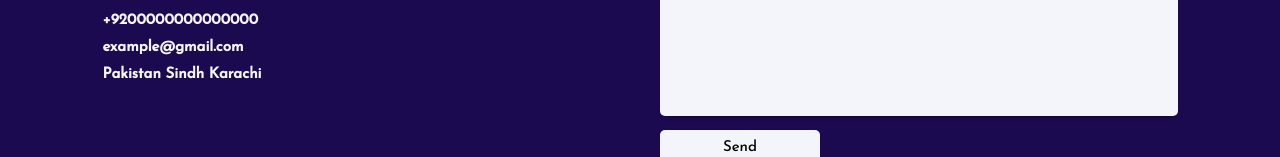
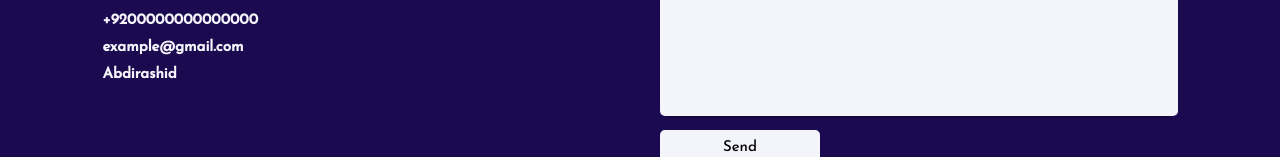
Before and after one commit to AbdirashidHaji/product, a plain HTML site: page index.html in a window 1280 px wide. Shown: the part 5095-5252 px from the top of the page. Drawn offline with Linux system fonts and the light colour scheme.

Commit message:
Update index.html

```diff
--- a/index.html
+++ b/index.html
@@ -401,7 +401,7 @@
             <div class="list">
                 <li><a href="#">+9200000000000000</a></li>
                 <li><a href="#">example@gmail.com</a></li>
-                <li><a href="#">Pakistan Sindh Karachi</a></li>
+                <li><a href="#">Abdirashid</a></li>
             </div>
         </div>
 
```
